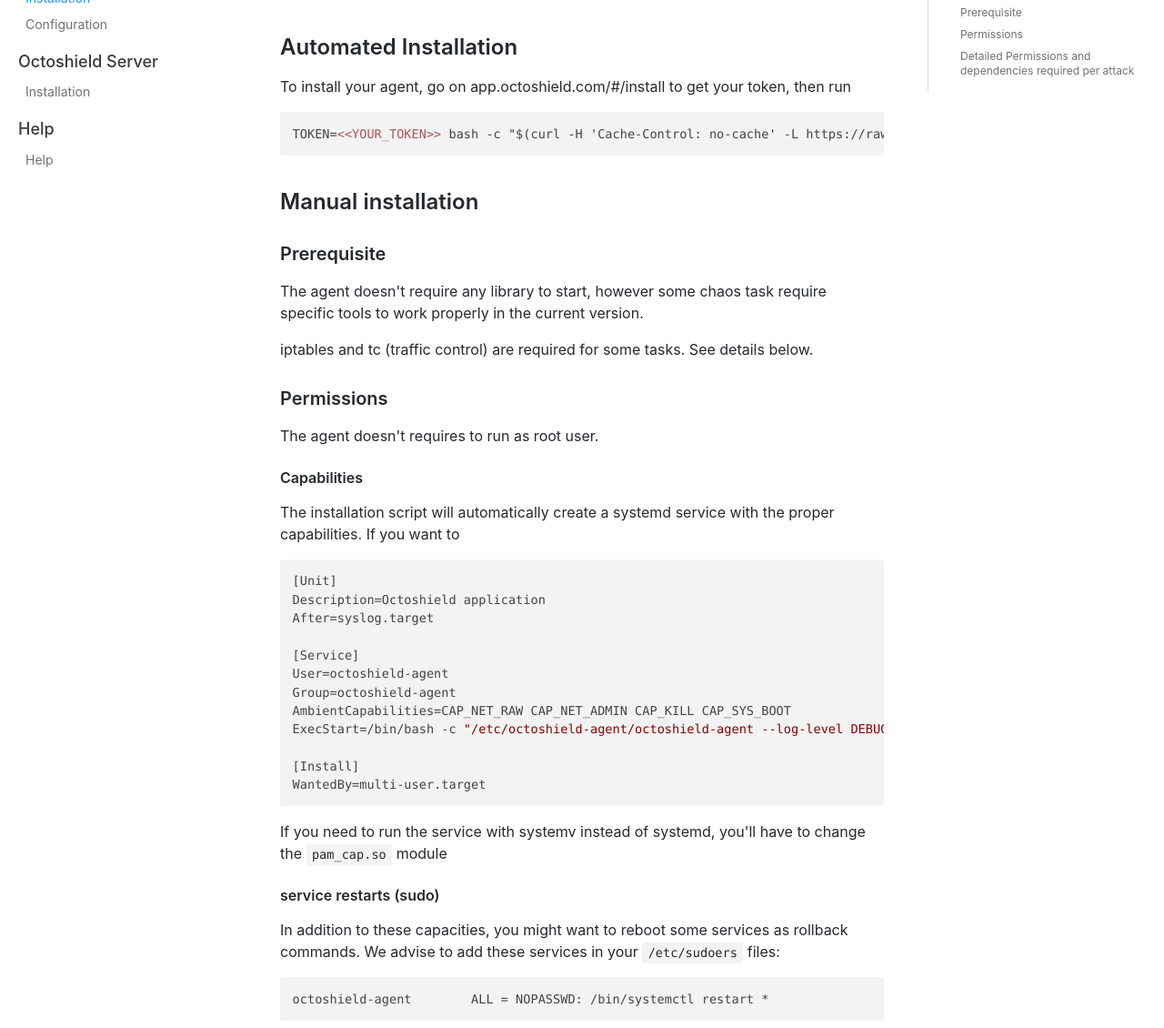
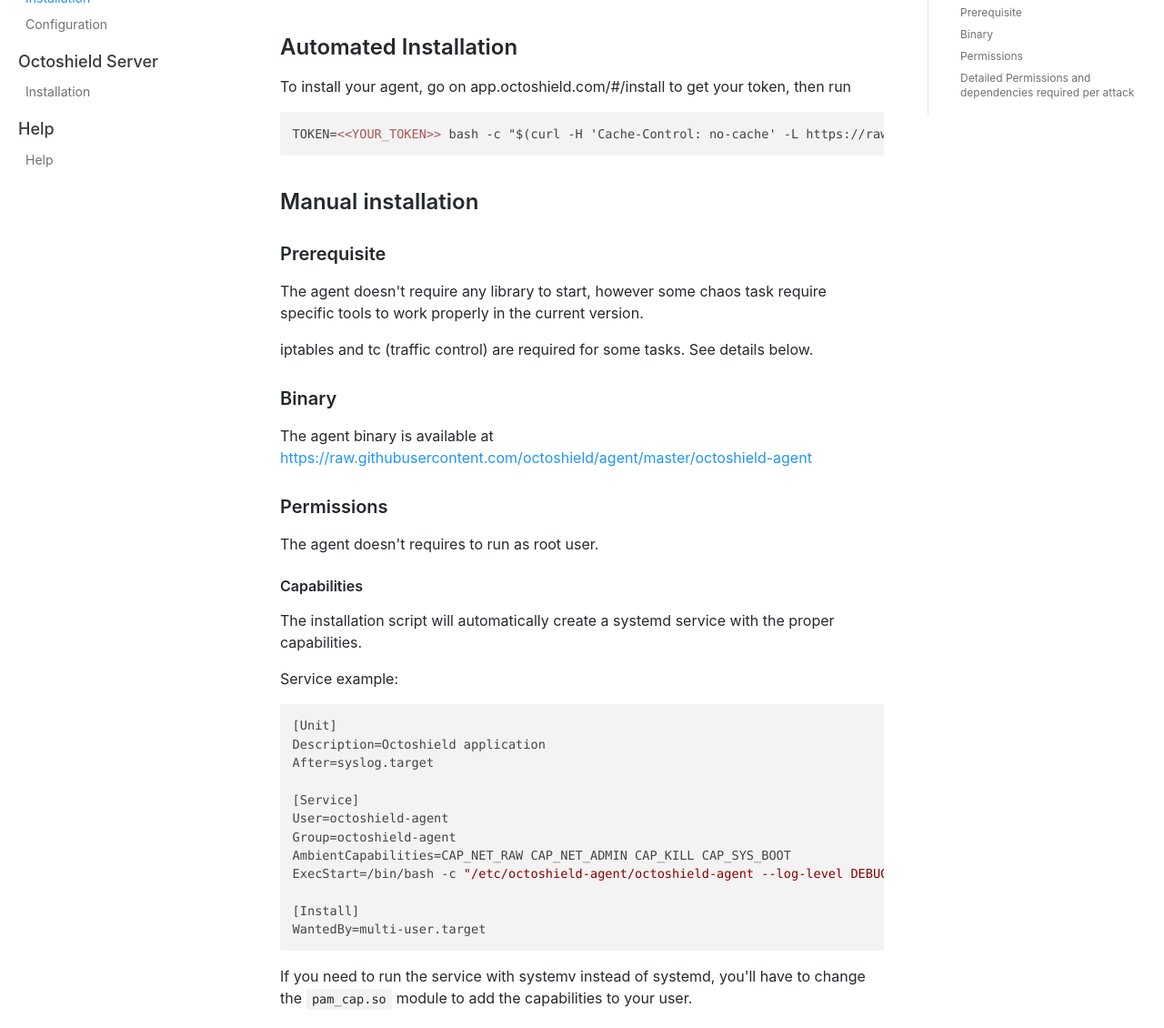
Before and after one commit to octoshield/agent, a plain HTML site: page docs/agent/agent-installation.html in a window 1280 px wide. Shown: the part 145-1275 px from the top of the page at 91% size. Drawn offline with nearby package versions, Linux system fonts and the light colour scheme.

Commit message:
Deploy website
Deploy website version based on 893dfb66ea49e3d200367584f12e7b16a2cff250

```diff
--- a/docs/agent/agent-installation.html
+++ b/docs/agent/agent-installation.html
@@ -58,10 +58,13 @@
 <h3><a class="anchor" aria-hidden="true" id="prerequisite"></a><a href="#prerequisite" aria-hidden="true" class="hash-link"><svg class="hash-link-icon" aria-hidden="true" height="16" version="1.1" viewBox="0 0 16 16" width="16"><path fill-rule="evenodd" d="M4 9h1v1H4c-1.5 0-3-1.69-3-3.5S2.55 3 4 3h4c1.45 0 3 1.69 3 3.5 0 1.41-.91 2.72-2 3.25V8.59c.58-.45 1-1.27 1-2.09C10 5.22 8.98 4 8 4H4c-.98 0-2 1.22-2 2.5S3 9 4 9zm9-3h-1v1h1c1 0 2 1.22 2 2.5S13.98 12 13 12H9c-.98 0-2-1.22-2-2.5 0-.83.42-1.64 1-2.09V6.25c-1.09.53-2 1.84-2 3.25C6 11.31 7.55 13 9 13h4c1.45 0 3-1.69 3-3.5S14.5 6 13 6z"></path></svg></a>Prerequisite</h3>
 <p>The agent doesn't require any library to start, however some chaos task require specific tools to work properly in the current version.</p>
 <p>iptables and tc (traffic control) are required for some tasks. See details below.</p>
+<h3><a class="anchor" aria-hidden="true" id="binary"></a><a href="#binary" aria-hidden="true" class="hash-link"><svg class="hash-link-icon" aria-hidden="true" height="16" version="1.1" viewBox="0 0 16 16" width="16"><path fill-rule="evenodd" d="M4 9h1v1H4c-1.5 0-3-1.69-3-3.5S2.55 3 4 3h4c1.45 0 3 1.69 3 3.5 0 1.41-.91 2.72-2 3.25V8.59c.58-.45 1-1.27 1-2.09C10 5.22 8.98 4 8 4H4c-.98 0-2 1.22-2 2.5S3 9 4 9zm9-3h-1v1h1c1 0 2 1.22 2 2.5S13.98 12 13 12H9c-.98 0-2-1.22-2-2.5 0-.83.42-1.64 1-2.09V6.25c-1.09.53-2 1.84-2 3.25C6 11.31 7.55 13 9 13h4c1.45 0 3-1.69 3-3.5S14.5 6 13 6z"></path></svg></a>Binary</h3>
+<p>The agent binary is available at <a href="https://raw.githubusercontent.com/octoshield/agent/master/octoshield-agent">https://raw.githubusercontent.com/octoshield/agent/master/octoshield-agent</a></p>
 <h3><a class="anchor" aria-hidden="true" id="permissions"></a><a href="#permissions" aria-hidden="true" class="hash-link"><svg class="hash-link-icon" aria-hidden="true" height="16" version="1.1" viewBox="0 0 16 16" width="16"><path fill-rule="evenodd" d="M4 9h1v1H4c-1.5 0-3-1.69-3-3.5S2.55 3 4 3h4c1.45 0 3 1.69 3 3.5 0 1.41-.91 2.72-2 3.25V8.59c.58-.45 1-1.27 1-2.09C10 5.22 8.98 4 8 4H4c-.98 0-2 1.22-2 2.5S3 9 4 9zm9-3h-1v1h1c1 0 2 1.22 2 2.5S13.98 12 13 12H9c-.98 0-2-1.22-2-2.5 0-.83.42-1.64 1-2.09V6.25c-1.09.53-2 1.84-2 3.25C6 11.31 7.55 13 9 13h4c1.45 0 3-1.69 3-3.5S14.5 6 13 6z"></path></svg></a>Permissions</h3>
 <p>The agent doesn't requires to run as root user.</p>
 <h4><a class="anchor" aria-hidden="true" id="capabilities"></a><a href="#capabilities" aria-hidden="true" class="hash-link"><svg class="hash-link-icon" aria-hidden="true" height="16" version="1.1" viewBox="0 0 16 16" width="16"><path fill-rule="evenodd" d="M4 9h1v1H4c-1.5 0-3-1.69-3-3.5S2.55 3 4 3h4c1.45 0 3 1.69 3 3.5 0 1.41-.91 2.72-2 3.25V8.59c.58-.45 1-1.27 1-2.09C10 5.22 8.98 4 8 4H4c-.98 0-2 1.22-2 2.5S3 9 4 9zm9-3h-1v1h1c1 0 2 1.22 2 2.5S13.98 12 13 12H9c-.98 0-2-1.22-2-2.5 0-.83.42-1.64 1-2.09V6.25c-1.09.53-2 1.84-2 3.25C6 11.31 7.55 13 9 13h4c1.45 0 3-1.69 3-3.5S14.5 6 13 6z"></path></svg></a>Capabilities</h4>
-<p>The installation script will automatically create a systemd service with the proper capabilities. If you want to</p>
+<p>The installation script will automatically create a systemd service with the proper capabilities.</p>
+<p>Service example:</p>
 <pre><code class="hljs css language-bash">[Unit]
 Description=Octoshield application
 After=syslog.target
@@ -75,9 +78,9 @@
 [Install]
 WantedBy=multi-user.target
 </code></pre>
-<p>If you need to run the service with systemv instead of systemd, you'll have to change the <code>pam_cap.so</code> module</p>
+<p>If you need to run the service with systemv instead of systemd, you'll have to change the <code>pam_cap.so</code> module to add the capabilities to your user.</p>
 <h4><a class="anchor" aria-hidden="true" id="service-restarts-sudo"></a><a href="#service-restarts-sudo" aria-hidden="true" class="hash-link"><svg class="hash-link-icon" aria-hidden="true" height="16" version="1.1" viewBox="0 0 16 16" width="16"><path fill-rule="evenodd" d="M4 9h1v1H4c-1.5 0-3-1.69-3-3.5S2.55 3 4 3h4c1.45 0 3 1.69 3 3.5 0 1.41-.91 2.72-2 3.25V8.59c.58-.45 1-1.27 1-2.09C10 5.22 8.98 4 8 4H4c-.98 0-2 1.22-2 2.5S3 9 4 9zm9-3h-1v1h1c1 0 2 1.22 2 2.5S13.98 12 13 12H9c-.98 0-2-1.22-2-2.5 0-.83.42-1.64 1-2.09V6.25c-1.09.53-2 1.84-2 3.25C6 11.31 7.55 13 9 13h4c1.45 0 3-1.69 3-3.5S14.5 6 13 6z"></path></svg></a>service restarts (sudo)</h4>
-<p>In addition to these capacities, you might want to reboot some services as rollback commands. We advise to add these services in your <code>/etc/sudoers</code> files:</p>
+<p>In addition to these capacities, you might want to reboot some services as rollback commands. We advise to add this sudo command in your <code>/etc/sudoers</code> files without password:</p>
 <pre><code class="hljs css language-bash">octoshield-agent        ALL = NOPASSWD: /bin/systemctl restart *
 </code></pre>
 <h3><a class="anchor" aria-hidden="true" id="detailed-permissions-and-dependencies-required-per-attack"></a><a href="#detailed-permissions-and-dependencies-required-per-attack" aria-hidden="true" class="hash-link"><svg class="hash-link-icon" aria-hidden="true" height="16" version="1.1" viewBox="0 0 16 16" width="16"><path fill-rule="evenodd" d="M4 9h1v1H4c-1.5 0-3-1.69-3-3.5S2.55 3 4 3h4c1.45 0 3 1.69 3 3.5 0 1.41-.91 2.72-2 3.25V8.59c.58-.45 1-1.27 1-2.09C10 5.22 8.98 4 8 4H4c-.98 0-2 1.22-2 2.5S3 9 4 9zm9-3h-1v1h1c1 0 2 1.22 2 2.5S13.98 12 13 12H9c-.98 0-2-1.22-2-2.5 0-.83.42-1.64 1-2.09V6.25c-1.09.53-2 1.84-2 3.25C6 11.31 7.55 13 9 13h4c1.45 0 3-1.69 3-3.5S14.5 6 13 6z"></path></svg></a>Detailed Permissions and dependencies required per attack</h3>
@@ -100,4 +103,4 @@
 <tr><td>REBOOT</td><td style="text-align:center">kill a given process</td><td style="text-align:right"></td><td style="text-align:right">CAP_SYS_BOOT service * must be set in /etc/sudoers to allow service restart</td></tr>
 </tbody>
 </table>
-</span></div></article></div><div class="docs-prevnext"><a class="docs-next button" href="/docs/agent/agent-configuration"><span>Configuration</span><span class="arrow-next"> →</span></a></div></div></div><nav class="onPageNav"><ul class="toc-headings"><li><a href="#automated-installation">Automated Installation</a></li><li><a href="#manual-installation">Manual installation</a><ul class="toc-headings"><li><a href="#prerequisite">Prerequisite</a></li><li><a href="#permissions">Permissions</a></li><li><a href="#detailed-permissions-and-dependencies-required-per-attack">Detailed Permissions and dependencies required per attack</a></li></ul></li></ul></nav></div><footer class="nav-footer" id="footer"><section class="copyright">Copyright © 2019 OctoShield</section></footer></div></body></html>
+</span></div></article></div><div class="docs-prevnext"><a class="docs-next button" href="/docs/agent/agent-configuration"><span>Configuration</span><span class="arrow-next"> →</span></a></div></div></div><nav class="onPageNav"><ul class="toc-headings"><li><a href="#automated-installation">Automated Installation</a></li><li><a href="#manual-installation">Manual installation</a><ul class="toc-headings"><li><a href="#prerequisite">Prerequisite</a></li><li><a href="#binary">Binary</a></li><li><a href="#permissions">Permissions</a></li><li><a href="#detailed-permissions-and-dependencies-required-per-attack">Detailed Permissions and dependencies required per attack</a></li></ul></li></ul></nav></div><footer class="nav-footer" id="footer"><section class="copyright">Copyright © 2019 OctoShield</section></footer></div></body></html>
```
Also changed, not shown: docs/agent/agent-configuration.html (+1 -0 lines), docs/agent/agent-configuration/index.html (+1 -0 lines), docs/agent/agent-installation/index.html (+7 -4 lines).
